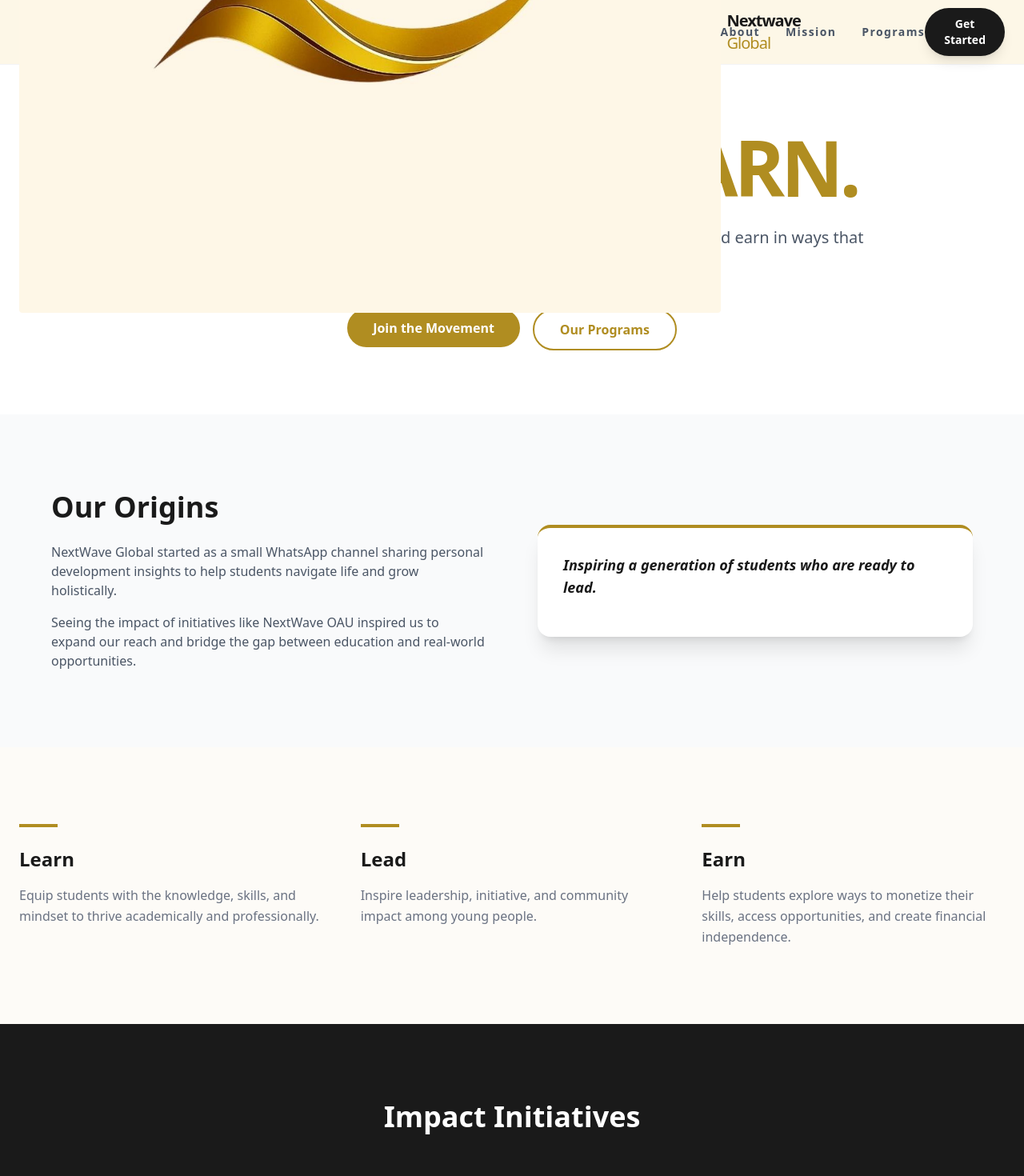
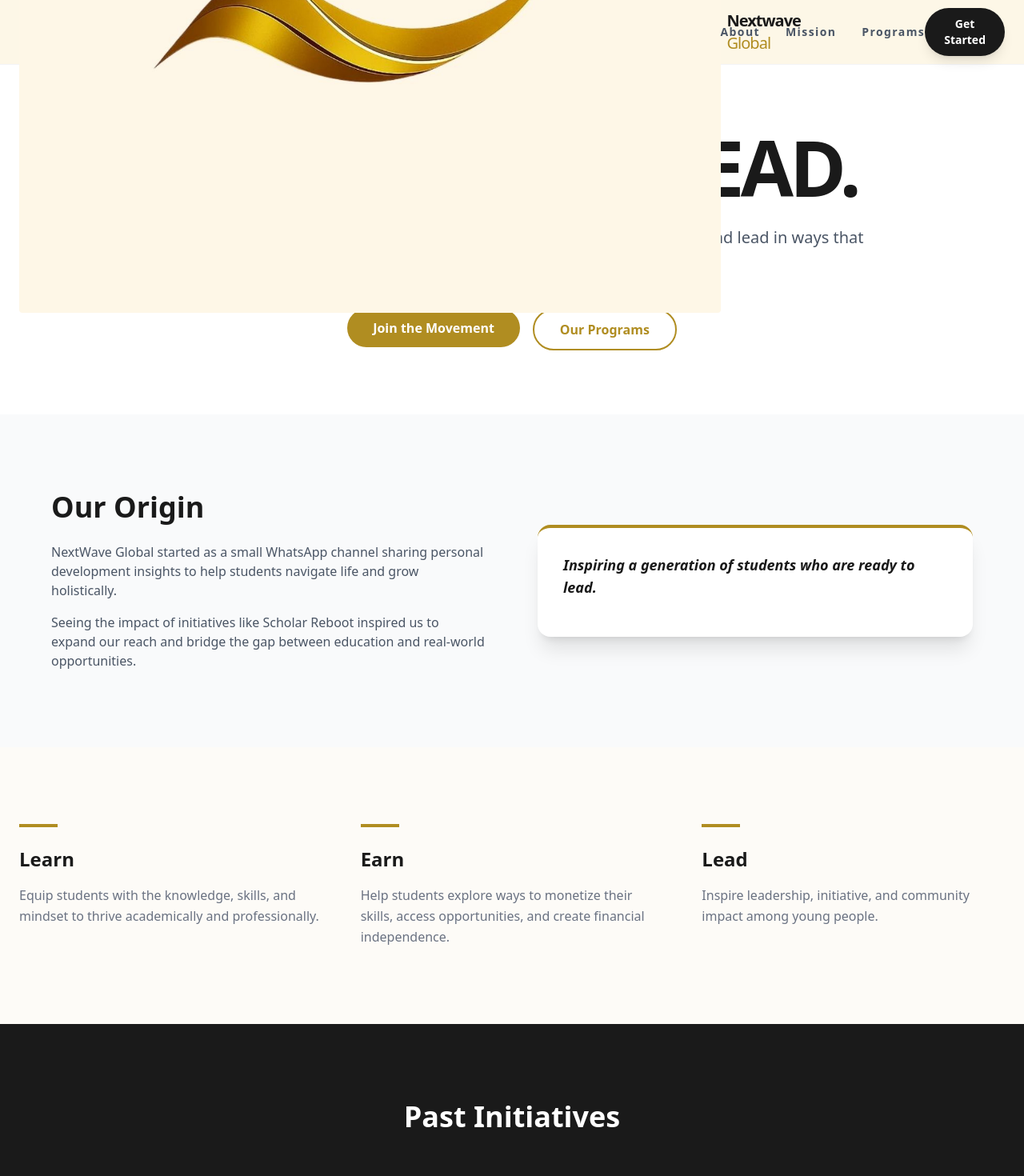
Before and after one commit to georgegoodluck/nextwave, a Next.js app: page / in a window 1280 px wide. Shown: the top 1470 px of the page at 80% size. Built offline with nearby package versions, Linux system fonts and the light colour scheme.

Commit message:
chore: fix certain errors

```diff
--- a/components/sections/Hero.tsx
+++ b/components/sections/Hero.tsx
@@ -15,11 +15,11 @@ export default function Hero() {
     <section className="py-20 px-6 text-center bg-white">
       <div className="max-w-4xl mx-auto">
         <h1 className="text-6xl md:text-8xl font-black tracking-tighter mb-6">
-          LEARN. LEAD. <span className="text-(--nw-gold)">EARN.</span>
+          LEARN. <span className="text-(--nw-gold)">EARN.</span> LEAD.
         </h1>
         <p className="text-xl text-gray-600 mb-10 leading-relaxed">
-          NextWave Global is a movement that empowers students to learn, lead,
-          and earn in ways that go beyond the classroom.
+          NextWave Global is a movement that empowers students to learn, earn,
+          and lead in ways that go beyond the classroom.
         </p>
         <div className="flex gap-4 justify-center">
           <Link href="/register">
--- a/components/sections/Pillars.tsx
+++ b/components/sections/Pillars.tsx
@@ -4,12 +4,12 @@ const data = [
     desc: "Equip students with the knowledge, skills, and mindset to thrive academically and professionally.",
   },
   {
+    title: "Earn",
+    desc: "Help students explore ways to monetize their skills, access opportunities, and create financial independence.",
+  },
+  {
     title: "Lead",
     desc: "Inspire leadership, initiative, and community impact among young people.",
-  },
-  {
-    title: "Earn",
-    desc: "Help students explore ways to monetize their skills, access opportunities, and create financial independence.",
   },
 ];
 
--- a/components/sections/Programs.tsx
+++ b/components/sections/Programs.tsx
@@ -7,7 +7,7 @@ export default function Programs() {
     <section id="programs" className="py-24 bg-(--nw-charcoal) text-white px-6">
       <div className="max-w-6xl mx-auto">
         <h2 className="text-4xl font-bold mb-16 text-center">
-          Impact Initiatives
+          Past Initiatives
         </h2>
         <div className="grid md:grid-cols-2 gap-8">
           <Link href="/programs/scholar-reboot" className="block">
--- a/components/sections/Story.tsx
+++ b/components/sections/Story.tsx
@@ -3,14 +3,14 @@ export default function Story() {
     <section id="about" className="py-24 bg-gray-50 px-6">
       <div className="max-w-6xl mx-auto grid md:grid-cols-2 gap-16 items-center">
         <div>
-          <h2 className="text-4xl font-bold mb-6">Our Origins</h2>
+          <h2 className="text-4xl font-bold mb-6">Our Origin</h2>
           <p className="text-gray-600 mb-4">
             NextWave Global started as a small WhatsApp channel sharing personal
             development insights to help students navigate life and grow
             holistically.
           </p>
           <p className="text-gray-600">
-            Seeing the impact of initiatives like NextWave OAU inspired us to
+            Seeing the impact of initiatives like Scholar Reboot inspired us to
             expand our reach and bridge the gap between education and real-world
             opportunities.
           </p>
```
